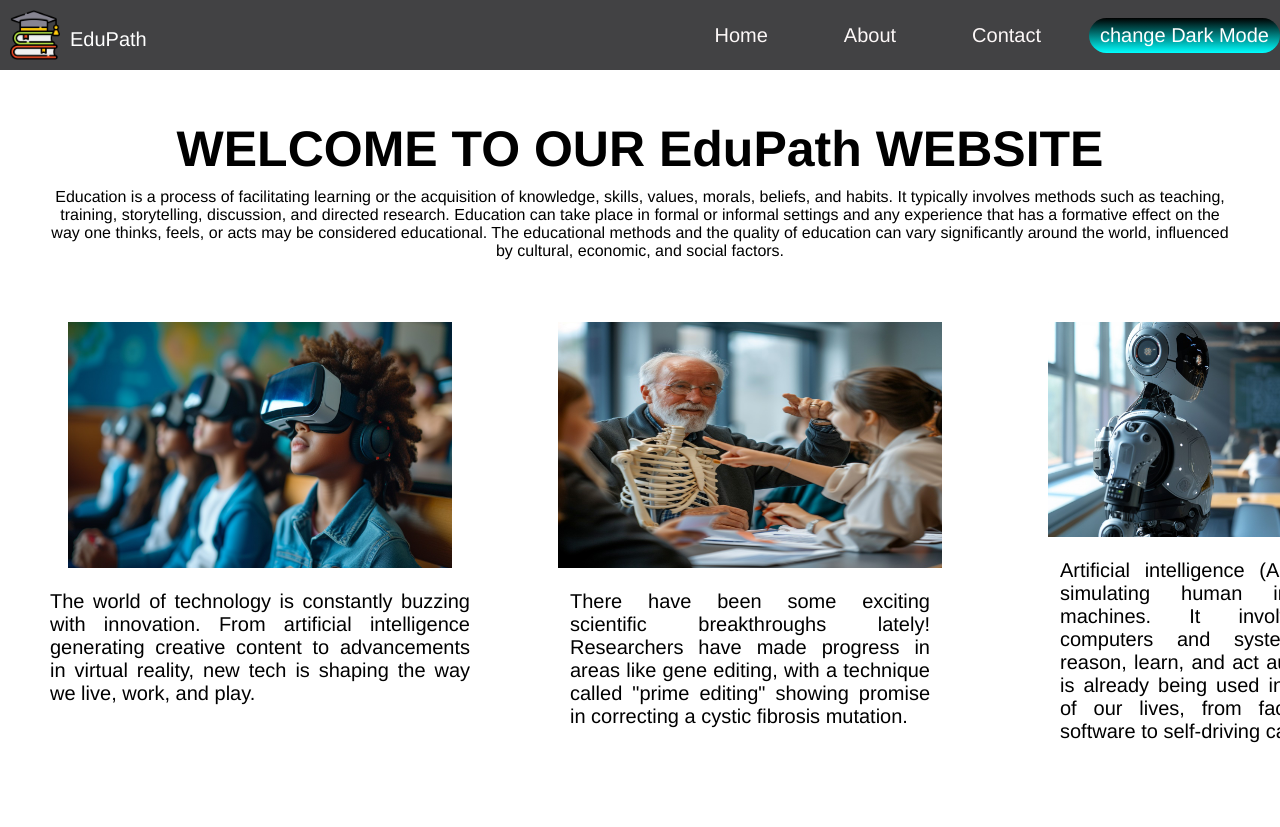
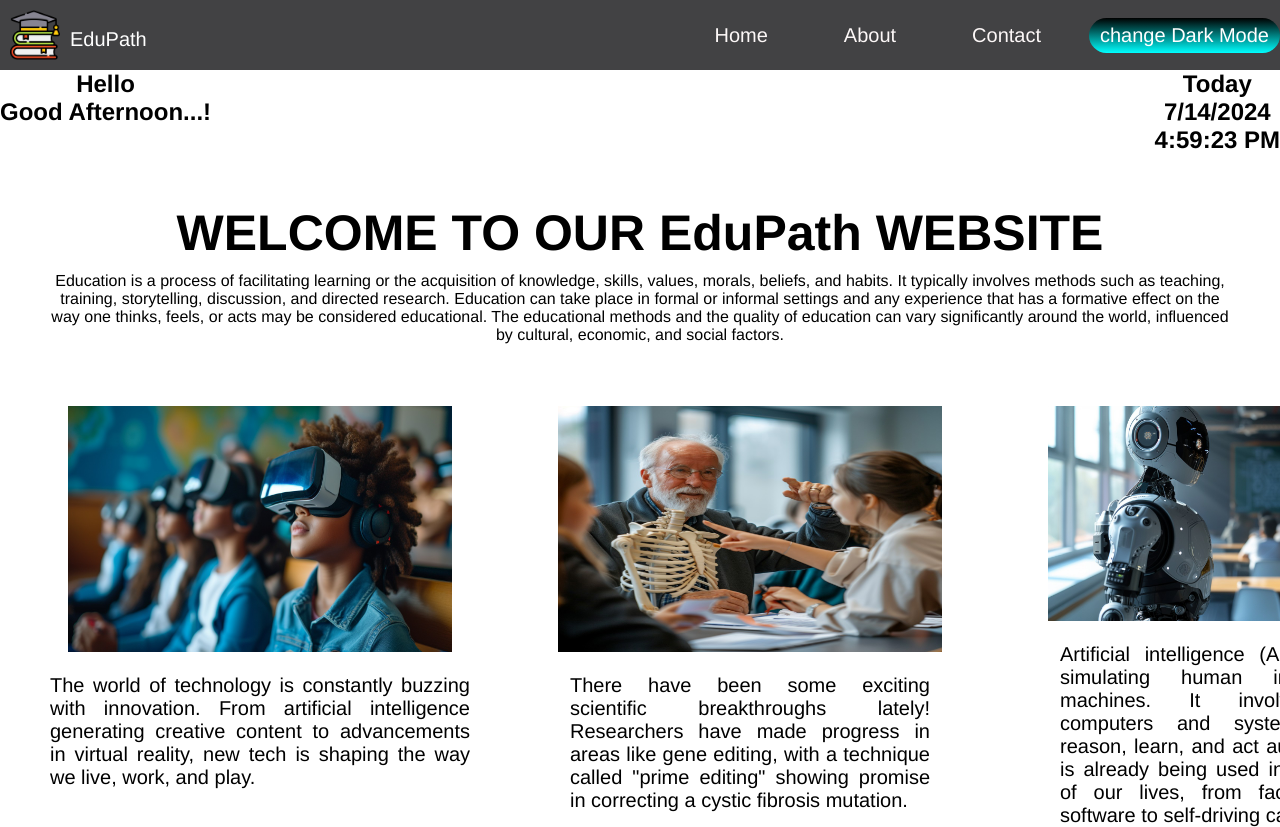
Before and after one commit to Peshala84/react-basic-frontend-project, a React (Vite) app in the folder react-app/: page / in a window 1280 px wide. Shown: the top 827 px of the page. Before the commit the page ends 800 px from the top, so only its background shows below. Built offline with nearby package versions, Linux system fonts and the light colour scheme.

Commit message:
chore: Update Contact and Home components

```diff
--- a/react-app/src/Componenet/Page/Contact.jsx
+++ b/react-app/src/Componenet/Page/Contact.jsx
@@ -48,19 +48,19 @@ export const Contact = () => {
 
         <div>
           <label className='form-inner-label'>Name</label>
-          <input type="text" className='form-outer-input' value={name} onChange={(e) => setName(e.target.value)} />
+          <input type="text" className='form-outer-input'  placeholder='Enter Your Name' value={name} onChange={(e) => setName(e.target.value)} />
           {errors.name && <p className='form-para'>{errors.name}</p>}
         </div>
 
         <div>
           <label className='form-inner-label'>Email</label>
-          <input type="email" className='form-outer-input' value={email} onChange={(e) => setEmail(e.target.value)} />
+          <input type="email" className='form-outer-input' placeholder='Enter Your Email' value={email} onChange={(e) => setEmail(e.target.value)} />
           {errors.email && <p className='form-para'>{errors.email}</p>}
         </div>
 
         <div>
           <label className='form-inner-masse'>Message</label>
-          <textarea value={message} onChange={(e) => setMessage(e.target.value)} />
+          <textarea  placeholder='Type Your Message' value={message} onChange={(e) => setMessage(e.target.value)} />
           {errors.message && <p className='form-para'>{errors.message}</p>}
         </div>
 
--- a/react-app/src/Componenet/Page/Home.css
+++ b/react-app/src/Componenet/Page/Home.css
@@ -46,3 +46,8 @@
     text-align:justify;
     margin: 0 30px;
 }
+.home-time{
+    display: flex;
+    flex-direction: row;
+    justify-content: space-between;
+}
--- a/react-app/src/Componenet/Page/Home.jsx
+++ b/react-app/src/Componenet/Page/Home.jsx
@@ -1,12 +1,46 @@
-import React from 'react'
+import React, { useState, useEffect } from 'react';
 import './Home.css';
 import headimage1 from '../../assets/edu1.jpg'
 import headimage2 from '../../assets/edu3.jpg'
 import headimage3 from '../../assets/edu2.jpg'
 
 export const Home = () => {
+    const [dateTime, setDateTime] = useState(new Date());
+
+    useEffect(() => {
+      const timer = setInterval(() => {
+        setDateTime(new Date());
+      }, 1000);
+
+
+      return () => clearInterval(timer);
+    }, []);
+    const getGreetingMessage = () => {
+
+        const hours = dateTime.getHours();
+        if (hours < 12) {
+          return "Good Morning...!";
+        } else if (hours < 18) {
+          return "Good Afternoon...!";
+        } else {
+          return "Good Evening...!";
+        }
+      };
+
   return (
        <>
+
+      <div className='home-time'>
+
+        <h2 style={{ textAlign: 'center', }}> Hello <br /> {getGreetingMessage()}</h2>
+      <div style={{ textAlign: 'center', }}>
+      <h2>Today</h2>
+      <h2>{dateTime.toLocaleDateString()}</h2>
+      <h2>{dateTime.toLocaleTimeString()}</h2>
+        </div>
+    </div>
+
+
     <div className='home-title'>
 
         <h1>WELCOME TO OUR EduPath  WEBSITE</h1>
```
